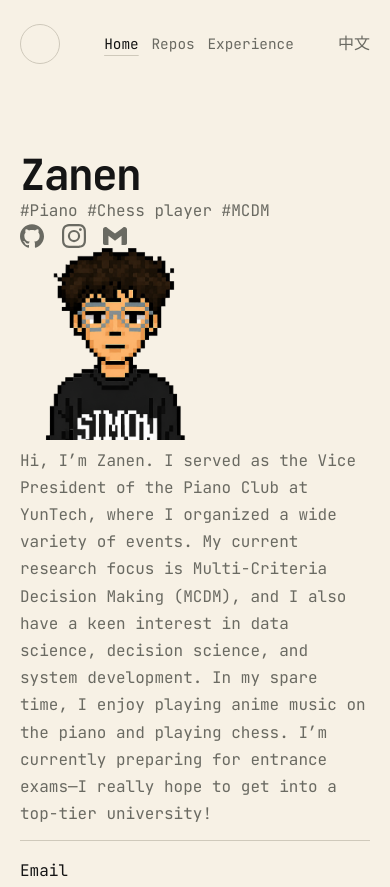
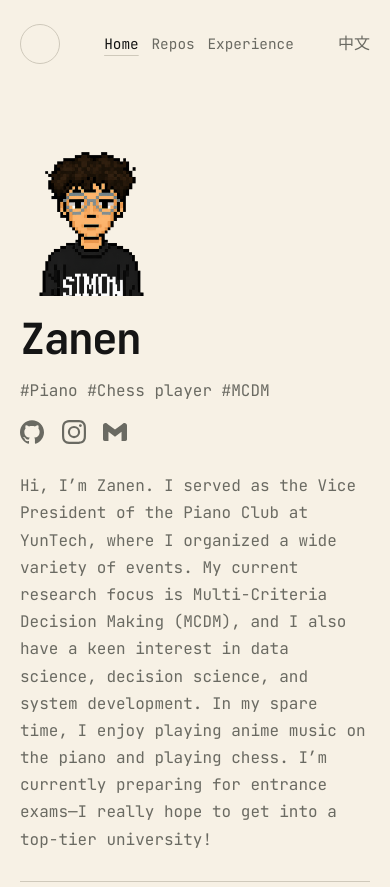
Before and after one commit to zanen821/zanen, an Astro site: page / in a window 390 px wide. Shown: the top 887 px of the page. Built offline with nearby package versions, Linux system fonts and the light colour scheme; Astro itself is replaced by a stand-in of ours; some icons are missing.

Commit message:
update css

```diff
--- a/src/styles/global.css
+++ b/src/styles/global.css
@@ -2,6 +2,7 @@
   --bg: #f7f1e5; --text: #151515; --muted: #6a6a62; --line: #cfc9bb; --accent: #56755f;
   --font: "JetBrains Mono", ui-monospace, monospace;
   --h1: clamp(2.6rem, 11vw, 4.5rem);
+  --photo: 12rem;
 }
 :root[data-theme="dark"] {
   --bg: #515150; --text: #f4f1e6; --muted: #d2d0c6; --line: #747473; --accent: #bcd6c1;
@@ -34,15 +35,13 @@ h3 { font-size: 1rem; }
 .nav a:hover, .nav a[aria-current="page"] { color: var(--text); }
 .nav a[aria-current="page"] { text-decoration: underline; text-decoration-color: var(--line); text-underline-offset: 0.4em; }
 
-/* hero: same size and position in every language, top aligned with the name */
-.hero { margin-top: 2rem; }
-.hero-main { display: grid; grid-template-columns: minmax(0, 1fr) 17rem; gap: 2.5rem; align-items: start; }
-.hero-text { display: grid; gap: 1.1rem; min-width: 0; }
-.photo-col, .hero-main > .photo {
-  position: sticky; top: 1.5rem; align-self: start;
-  margin-top: calc(var(--h1) * 0.155); /* cancels the empty space above the big letters */
-}
-.photo { display: block; width: 100%; height: auto; aspect-ratio: 1; object-fit: cover; }
+/* hero: photo spans from the top of the name to the bottom of the social icons */
+.hero { display: grid; gap: 1.75rem; margin-top: 2rem; }
+.hero-top { display: grid; grid-template-columns: minmax(0, 1fr) var(--photo); gap: 2.5rem; align-items: start; }
+.identity { display: flex; flex-direction: column; justify-content: space-between; gap: 1rem;
+  height: calc(var(--photo) + var(--h1) * 0.155); }
+.photo-col { width: var(--photo); height: var(--photo); margin-top: calc(var(--h1) * 0.155); }
+.photo { display: block; width: 100%; height: 100%; object-fit: cover; }
 .photo-dark { display: none; }
 [data-theme="dark"] .photo-light { display: none; }
 [data-theme="dark"] .photo-dark { display: block; }
@@ -53,8 +52,8 @@ h1 { font-size: var(--h1); line-height: 1.05; letter-spacing: -0.04em; }
 .socials a { color: var(--muted); display: grid; }
 .socials a:hover { color: var(--text); }
 .socials svg { width: 1.5rem; height: 1.5rem; }
-.intro { color: var(--muted); margin-top: 0.4rem; }
-.info { border-top: 1px solid var(--line); margin-top: 0.8rem; }
+.intro { color: var(--muted); }
+.info { border-top: 1px solid var(--line); }
 .info-row { display: grid; grid-template-columns: 8rem 1fr; gap: 1rem; padding: 1rem 0; border-bottom: 1px solid var(--line); }
 .info-row ul { list-style: circle; padding-left: 1.25rem; display: grid; gap: 0.2rem; }
 
@@ -76,8 +75,10 @@ details[open] summary::after { content: "−"; }
 footer { border-top: 1px solid var(--line); padding-top: 1rem; }
 
 @media (max-width: 720px) {
-  .hero-main { grid-template-columns: 1fr; }
-  .photo-col, .hero-main > .photo { order: -1; width: 12rem; position: static; margin-top: 0; }
+  :root { --photo: 9rem; }
+  .hero-top { grid-template-columns: 1fr; gap: 1.25rem; }
+  .photo-col { order: -1; margin-top: 0; }
+  .identity { height: auto; gap: 1rem; }
 }
 @media (max-width: 520px) {
   .info-row { grid-template-columns: 1fr; gap: 0.2rem; }
```
